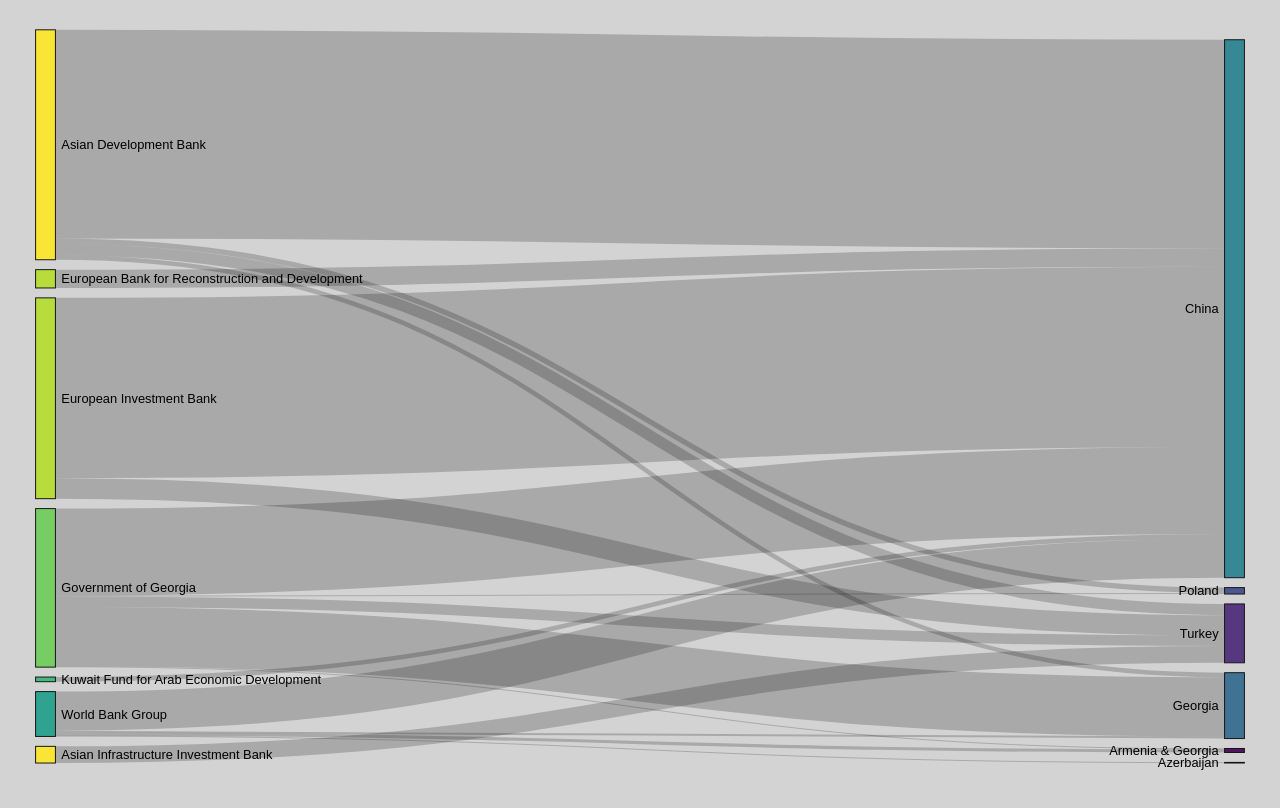
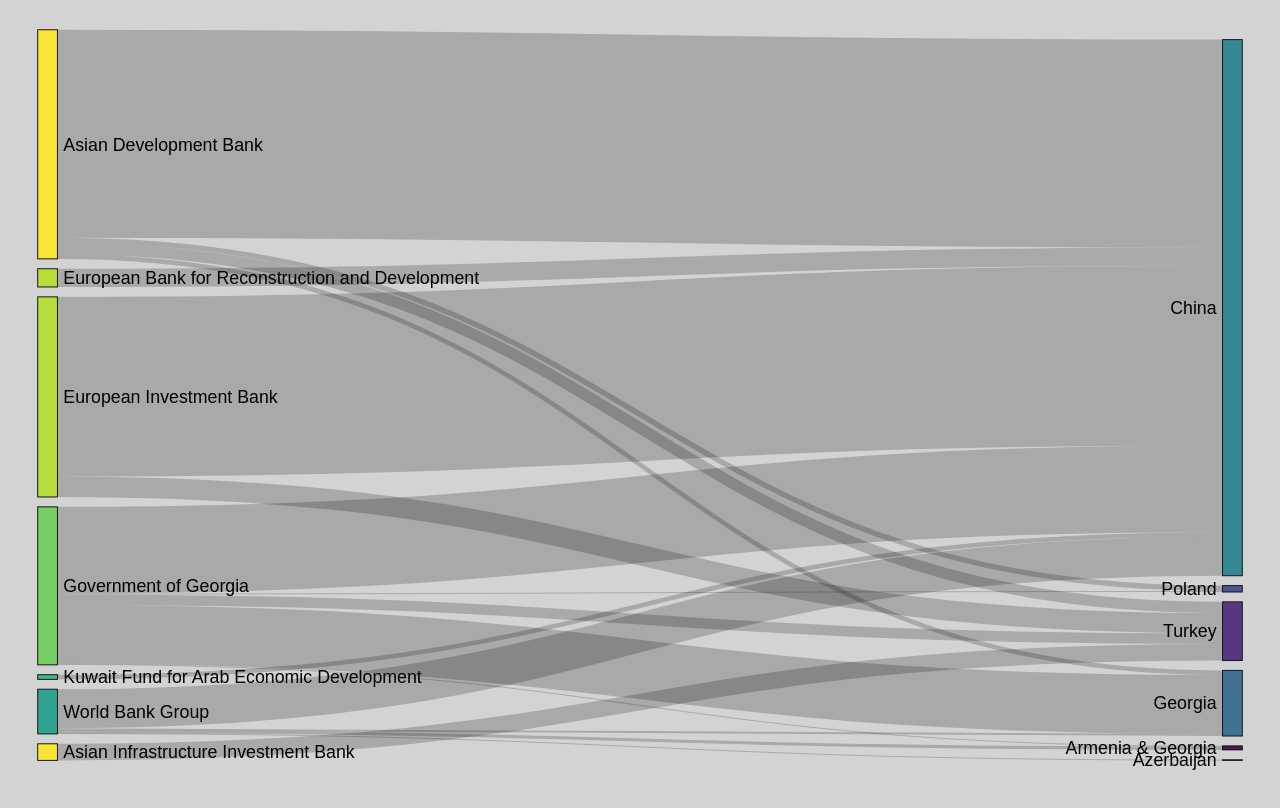
Before and after one commit to lwuersch/SankeyChart, a plain HTML site: page index.html in a window 1280 px wide. Drawn offline with Linux system fonts and the light colour scheme.

Commit message:
increase font size

```diff
--- a/index.html
+++ b/index.html
@@ -1577,7 +1577,7 @@
 <div id="htmlwidget_container">
   <div class="sankeyNetwork html-widget html-fill-item-overflow-hidden html-fill-item" id="htmlwidget-56ed659731396b68642c" style="width:960px;height:500px;"></div>
 </div>
-<script type="application/json" data-for="htmlwidget-56ed659731396b68642c">{"x":{"links":{"source":[0,0,0,0,1,2,3,3,4,4,4,4,4,5,6,6,6,6],"target":[7,8,9,10,10,7,7,10,11,7,8,9,10,7,11,12,7,8],"value":[761.39501,16.77648,19.83984,40.95028,60.8549,66.77832,658.18894,74.55445,2.92308,317.17762,216.42151,3.57,38.39127,16.95982,11.69231,2.36763,142.4567,7.10827]},"nodes":{"name":["Asian Development Bank ","Asian Infrastructure Investment Bank ","European Bank for Reconstruction and Development ","European Investment Bank ","Government of Georgia ","Kuwait Fund for Arab Economic Development ","World Bank Group ","China ","Georgia ","Poland ","Turkey ","Armenia & Georgia ","Azerbaijan "],"group":["Asian Development Bank ","Asian Infrastructure Investment Bank ","European Bank for Reconstruction and Development ","European Investment Bank ","Government of Georgia ","Kuwait Fund for Arab Economic Development ","World Bank Group ","China ","Georgia ","Poland ","Turkey ","Armenia & Georgia ","Azerbaijan "]},"options":{"NodeID":"name","NodeGroup":"name","LinkGroup":null,"colourScale":"d3.scaleOrdinal() .range([\"#FDE725FF\",\"#B4DE2CFF\",\"#6DCD59FF\",\"#35B779FF\",\"#1F9E89FF\",\"#26828EFF\",\"#31688EFF\",\"#3E4A89FF\",\"#482878FF\",\"#440154FF\"])","fontSize":13,"fontFamily":"sans-serif","nodeWidth":20,"nodePadding":10,"units":"Milions USD","margin":{"top":null,"right":null,"bottom":null,"left":null},"iterations":32,"sinksRight":true}},"evals":[],"jsHooks":[]}</script>
+<script type="application/json" data-for="htmlwidget-56ed659731396b68642c">{"x":{"links":{"source":[0,0,0,0,1,2,3,3,4,4,4,4,4,5,6,6,6,6],"target":[7,8,9,10,10,7,7,10,11,7,8,9,10,7,11,12,7,8],"value":[761.39501,16.77648,19.83984,40.95028,60.8549,66.77832,658.18894,74.55445,2.92308,317.17762,216.42151,3.57,38.39127,16.95982,11.69231,2.36763,142.4567,7.10827]},"nodes":{"name":["Asian Development Bank ","Asian Infrastructure Investment Bank ","European Bank for Reconstruction and Development ","European Investment Bank ","Government of Georgia ","Kuwait Fund for Arab Economic Development ","World Bank Group ","China ","Georgia ","Poland ","Turkey ","Armenia & Georgia ","Azerbaijan "],"group":["Asian Development Bank ","Asian Infrastructure Investment Bank ","European Bank for Reconstruction and Development ","European Investment Bank ","Government of Georgia ","Kuwait Fund for Arab Economic Development ","World Bank Group ","China ","Georgia ","Poland ","Turkey ","Armenia & Georgia ","Azerbaijan "]},"options":{"NodeID":"name","NodeGroup":"name","LinkGroup":null,"colourScale":"d3.scaleOrdinal() .range([\"#FDE725FF\",\"#B4DE2CFF\",\"#6DCD59FF\",\"#35B779FF\",\"#1F9E89FF\",\"#26828EFF\",\"#31688EFF\",\"#3E4A89FF\",\"#482878FF\",\"#440154FF\"])","fontSize":18,"fontFamily":"sans-serif","nodeWidth":20,"nodePadding":10,"units":"Milions USD","margin":{"top":null,"right":null,"bottom":null,"left":null},"iterations":32,"sinksRight":true}},"evals":[],"jsHooks":[]}</script>
 <script type="application/htmlwidget-sizing" data-for="htmlwidget-56ed659731396b68642c">{"viewer":{"width":450,"height":350,"padding":10,"fill":true},"browser":{"width":960,"height":500,"padding":10,"fill":true}}</script>
 </body>
 </html>
```
